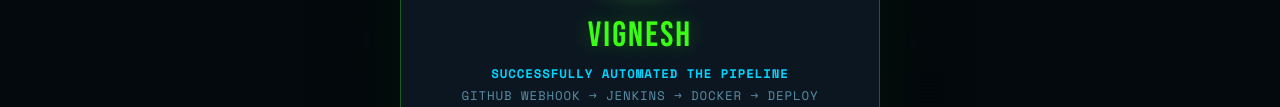
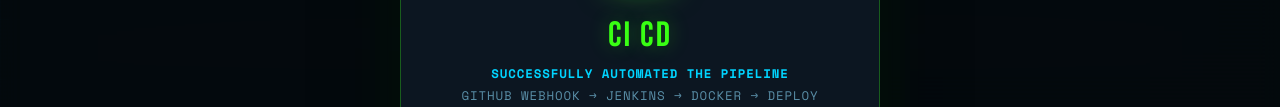
Before and after one commit to VickyTerm/Devops-Website, a website: page public/pages/cicd.html in a window 1280 px wide. Shown: the part 341-448 px from the top of the page. Drawn offline with nearby package versions, Linux system fonts and the light colour scheme.

```diff
--- a/public/pages/cicd.html
+++ b/public/pages/cicd.html
@@ -1845,7 +1845,7 @@
     <div class="success-popup" id="successPopup">
       <div class="popup-glow"></div>
       <div class="popup-icon">✅</div>
-      <div class="popup-title">vignesh </div>
+      <div class="popup-title">CI CD</div>
       <div class="popup-msg">
         <strong>Successfully automated The Pipeline </strong><br>
         GitHub Webhook → Jenkins → Docker → Deploy<br>
```
